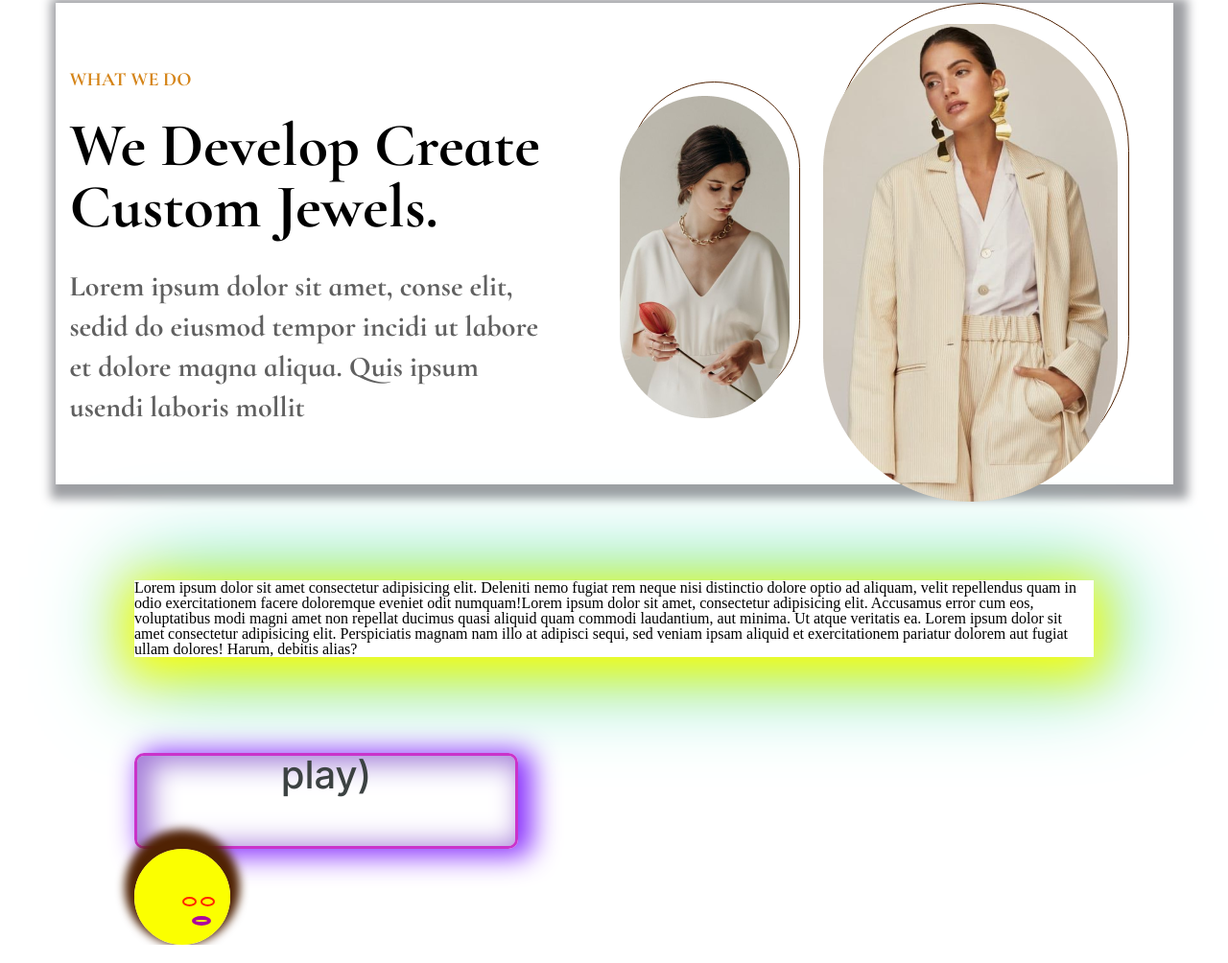
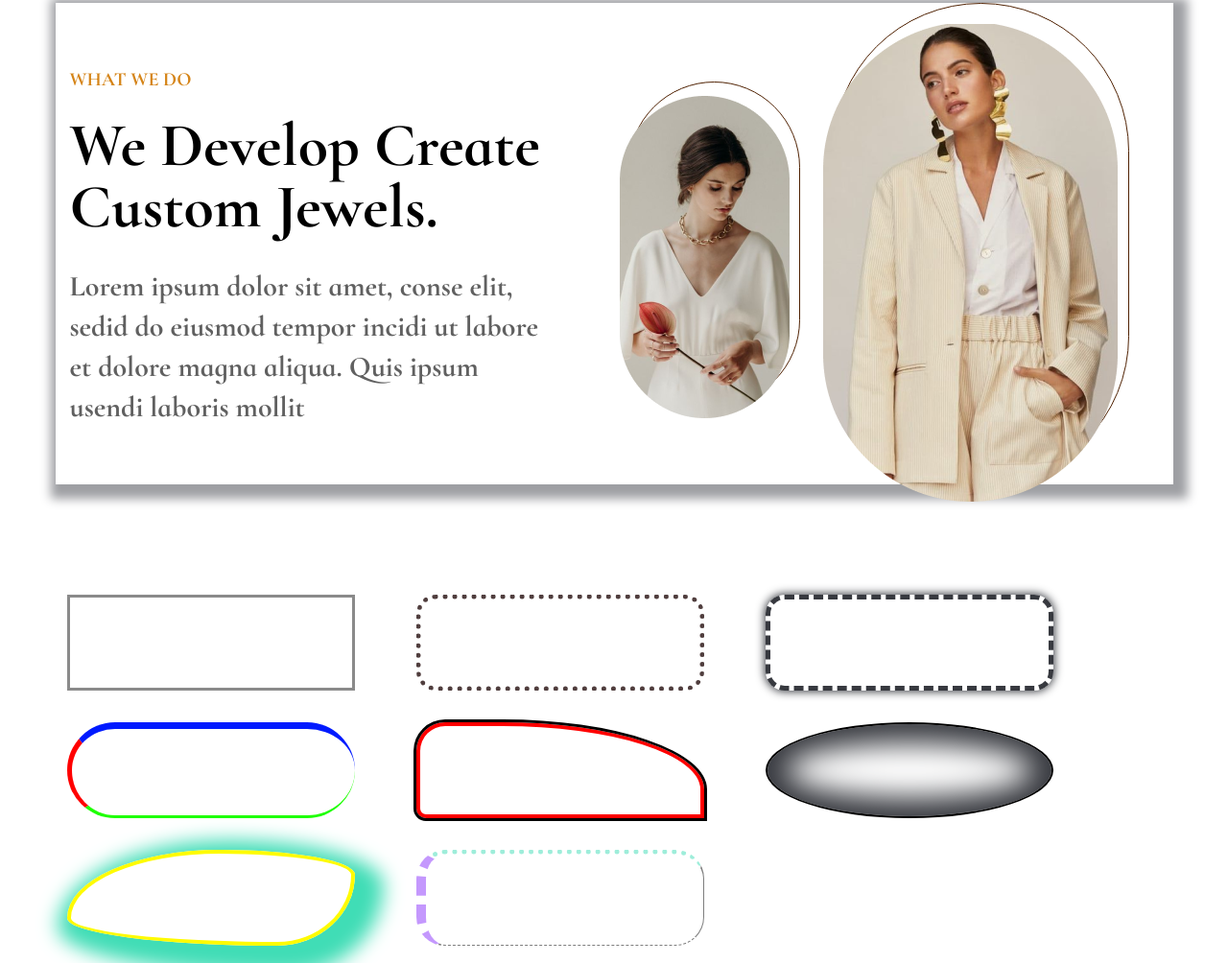
Before and after one commit to Nazar2777/lessons, a plain HTML site: page lesson_7/index.html in a window 1280 px wide. Shown: the part 2985-3989 px from the top of the page at 96% size. Drawn offline with Linux system fonts and the light colour scheme.

Commit message:
Add files via upload

```diff
--- a/lesson_7/css/style.css
+++ b/lesson_7/css/style.css
@@ -280,51 +280,62 @@ line-height: 1.4;
 }
 /*---------------------------------*/
 .block-5 {
-	max-width: 1030px;
+	max-width: 1230px;
 	padding: 0 15px;
 	margin: 0 auto;
 	margin-top: 100px;
 }
-.block-5 .block-3-d {
-	width: 1000px;
-	box-shadow: 0 10px 50px 10px yellow,10px 5px 100px 10px #40DDB6;
+.block-5 div{
+	width: 300px;
+	height: 100px;
+	display: inline-block;
+	margin: 15px 30px;
 }
-.block-5 .buttom{
-	margin-top: 100px;
-	width: 400px;
-	height: 100px;
-	box-shadow: 10px 3px 28px 5px #8A33FD,10px 3px 28px 5px#a47dd8 inset;
-	border: 3px solid#ca33ca;
-	border-radius: 10px;
-	font-family: "Inter", sans-serif;
-	font-weight: 500;
-	font-size: 40px;
-	color: #3C4242;
-	text-align: center;
+.button-1 {
+border: 3px solid rgb(138, 138, 138);
 }
-.block-5 .smile{
-	height: 100px;
-	width: 100px;
-	border: 50px solid #fbff00;
+.button-2 {
+	border: 5px dotted #503e3e;
+	border-radius: 20px;
+}
+.button-3 {
+	border: 5px dashed #37393F;
+	border-radius: 20px;
+	box-shadow: 0 0 10px 1px #37393F;
+}
+.button-4 {
+	border-left: 5px solid rgb(255, 0, 0);
+	border-bottom: 3px solid rgb(30, 255, 0);
+	border-top: 7px solid rgb(0, 26, 255);
+	border-radius: 50px;
+}
+.button-5 {
+	outline: 3px solid #000;
+	border: 4px solid rgb(255, 0, 0);
+	border-radius: 30px 70% 0 10px;
+}
+.button-6 {
+	border: 2px solid #000000;
 	border-radius: 50%;
-	box-shadow: 0px -10px 10px 10px #502203;
+	box-shadow: 0 0 30px 20px #37393F inset;
 }
-.block-5 .eye{
-	width: 40px;
-	height: 10px;
+.button-7 {
+	border: 4px solid rgb(255, 251, 0);
+	border-radius: 53% 47% 27% 73% / 71% 26% 74% 29%;
+	box-shadow: 10px 10px 20px 20px #40DDB6;
 }
-.block-5 .eye div{
-	display: inline-block;
-	width: 15px;
-	height: 10px;
-	border: 2px solid #ff2600;
-	border-radius: 50%;
-	vertical-align: top;
+.button-8 {
+	border-top: 5px dotted #40DDB6;
+	border-right: 1px solid #000;
+	border-bottom: 1px dashed #000;
+	border-left: 10px dashed #8A33FD;
+	border-radius: 30px;
+	opacity: 0.5;
 }
-.block-5 .smile .u{
-	margin: 10px 0 0 10px;
-	height: 10px;
-	width: 20px;
-	border: 4px solid #ac059e;
-	border-radius: 50%;
+.button-9{
+	border-left: 10px solid rgb(255, 0, 0);
+	border-bottom: 13px solid rgb(30, 255, 0);
+	border-top: 7px solid rgb(0, 26, 255);
+	border-radius:0 100% 0 0;
+	visibility: hidden;
 }
--- a/lesson_7/index.html
+++ b/lesson_7/index.html
@@ -5,7 +5,7 @@
 		<meta name="viewport" content="width=device-width, initial-scale=1.0">
 		<!--Варіант №3 !! Основний !! (підключення окремого файлу) -->
 		<link rel="stylesheet" href="css/style.css">
-		<title>Lesson-6</title>
+		<title>Lesson-7</title>
 	</head>
 	<body>
 		<header>
@@ -124,20 +124,15 @@
 				</div>
 			</div>
 			<div class="block-5">
-				<div class="block-3-d">
-					<p>Lorem ipsum dolor sit amet consectetur adipisicing elit. Deleniti nemo fugiat rem neque nisi distinctio dolore optio ad aliquam, velit repellendus quam in odio exercitationem facere doloremque eveniet odit numquam!Lorem ipsum dolor sit amet, consectetur adipisicing elit. Accusamus error cum eos, voluptatibus modi magni amet non repellat ducimus quasi aliquid quam commodi laudantium, aut minima. Ut atque veritatis ea. Lorem ipsum dolor sit amet consectetur adipisicing elit. Perspiciatis magnam nam illo at adipisci sequi, sed veniam ipsam aliquid et exercitationem pariatur dolorem aut fugiat ullam dolores! Harum, debitis alias?
-					</p>
-				</div>
-				<div class="buttom">
-					play)
-				</div>
-				<div class="smile">
-					<div class="eye">
-						<div></div>
-						<div></div>
-					</div>
-					<div class="u"></div>
-				</div>
+				<div class="button-1"></div>
+				<div class="button-2"></div>
+				<div class="button-3"></div>
+				<div class="button-4"></div>
+				<div class="button-5"></div>
+				<div class="button-6"></div>
+				<div class="button-7"></div>
+				<div class="button-8"></div>
+				<div class="button-9"></div>
 			</div>
 		</main>
 		<footer>
```
